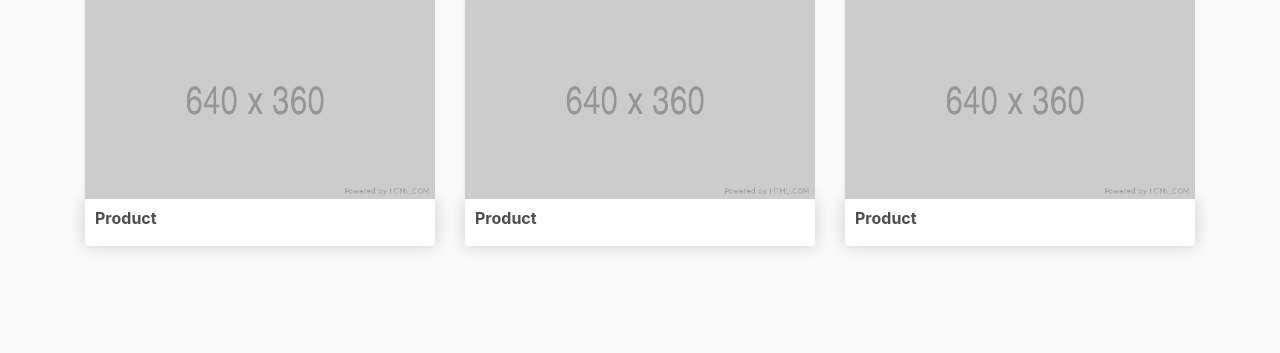
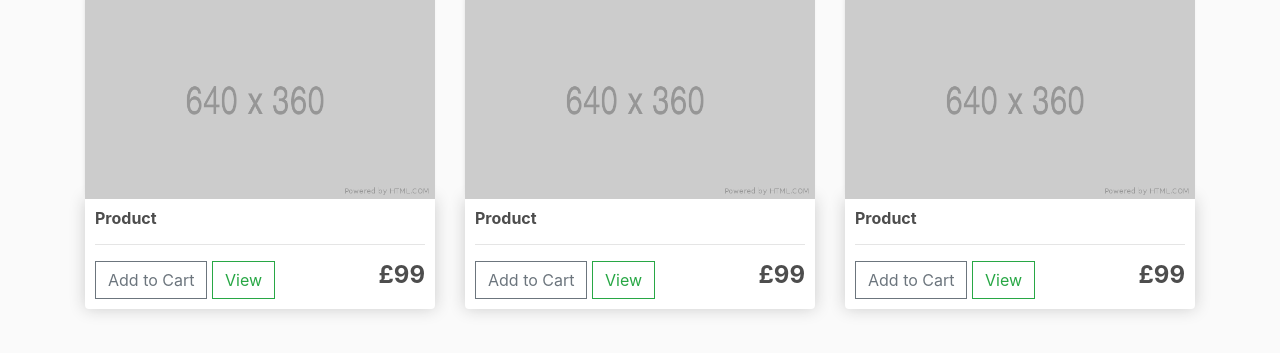
Before and after one commit to Cloud-Monkey/micro-e-commerce-django-paypal, a Django app: page / in a window 1280 px wide. Shown: the part 92-445 px from the top of the page. Run offline with Django 4.2, Linux system fonts and the light colour scheme; some libraries are stand-ins or nearby versions.

Commit message:
add: buttons and price to product containers

```diff
--- a/store/templates/store/store.html
+++ b/store/templates/store/store.html
@@ -7,6 +7,10 @@
           <div class="box-element product">
                <h6><strong>Product</strong></h6>
 
+               <hr>
+		<button  class="btn btn-outline-secondary add-btn">Add to Cart</button>
+		<a class="btn btn-outline-success" href="#">View</a>
+		<h4 style="display: inline-block; float: right"><strong>£99</strong></h4>
           </div>
      </div>
 
@@ -15,6 +19,10 @@
           <div class="box-element product">
                <h6><strong>Product</strong></h6>
 
+               <hr>
+		<button  class="btn btn-outline-secondary add-btn">Add to Cart</button>
+		<a class="btn btn-outline-success" href="#">View</a>
+		<h4 style="display: inline-block; float: right"><strong>£99</strong></h4>
           </div>
      </div>
 
@@ -23,6 +31,10 @@
           <div class="box-element product">
                <h6><strong>Product</strong></h6>
 
+               <hr>
+		<button  class="btn btn-outline-secondary add-btn">Add to Cart</button>
+		<a class="btn btn-outline-success" href="#">View</a>
+		<h4 style="display: inline-block; float: right"><strong>£99</strong></h4>
           </div>
      </div>
 </div>
```
